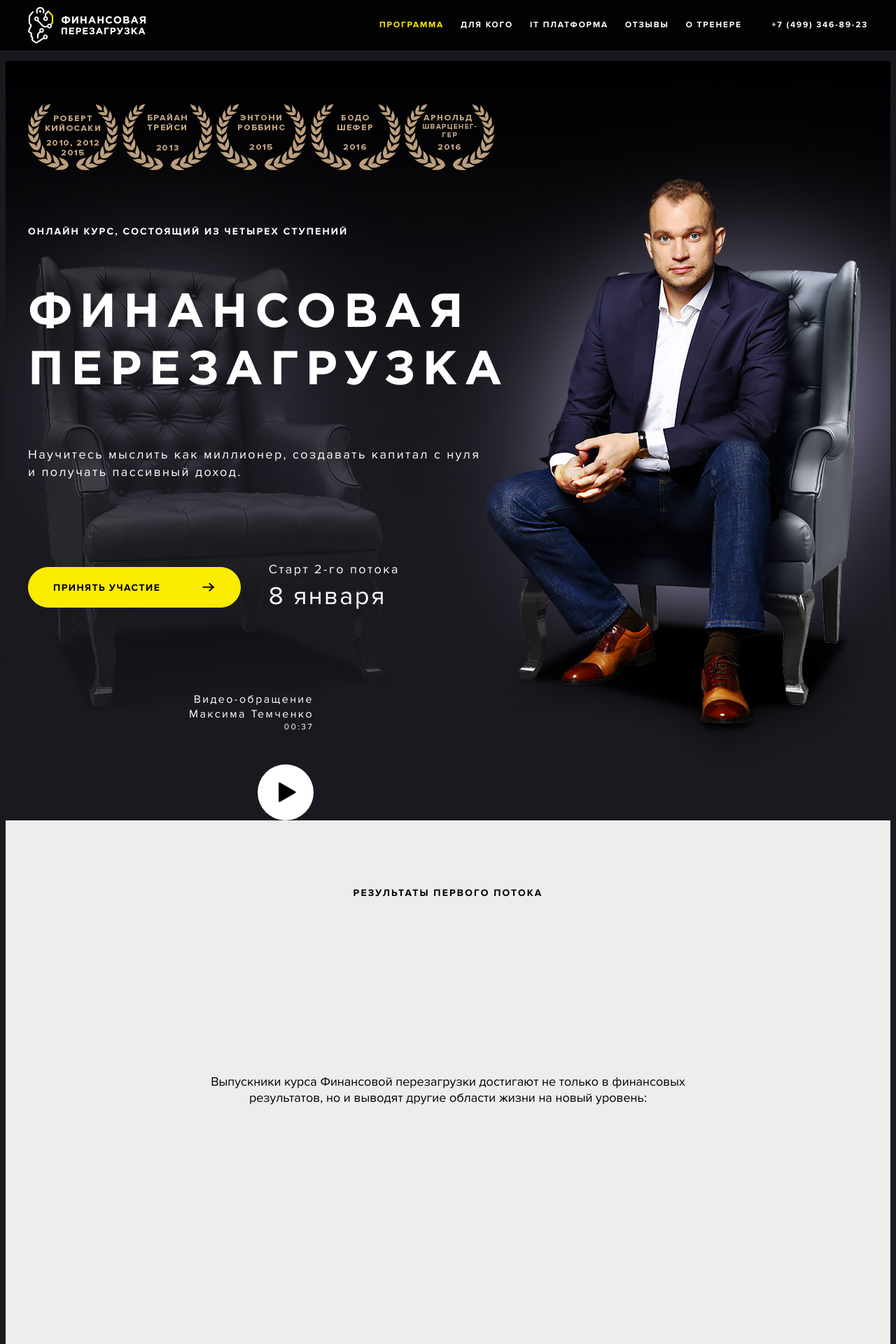
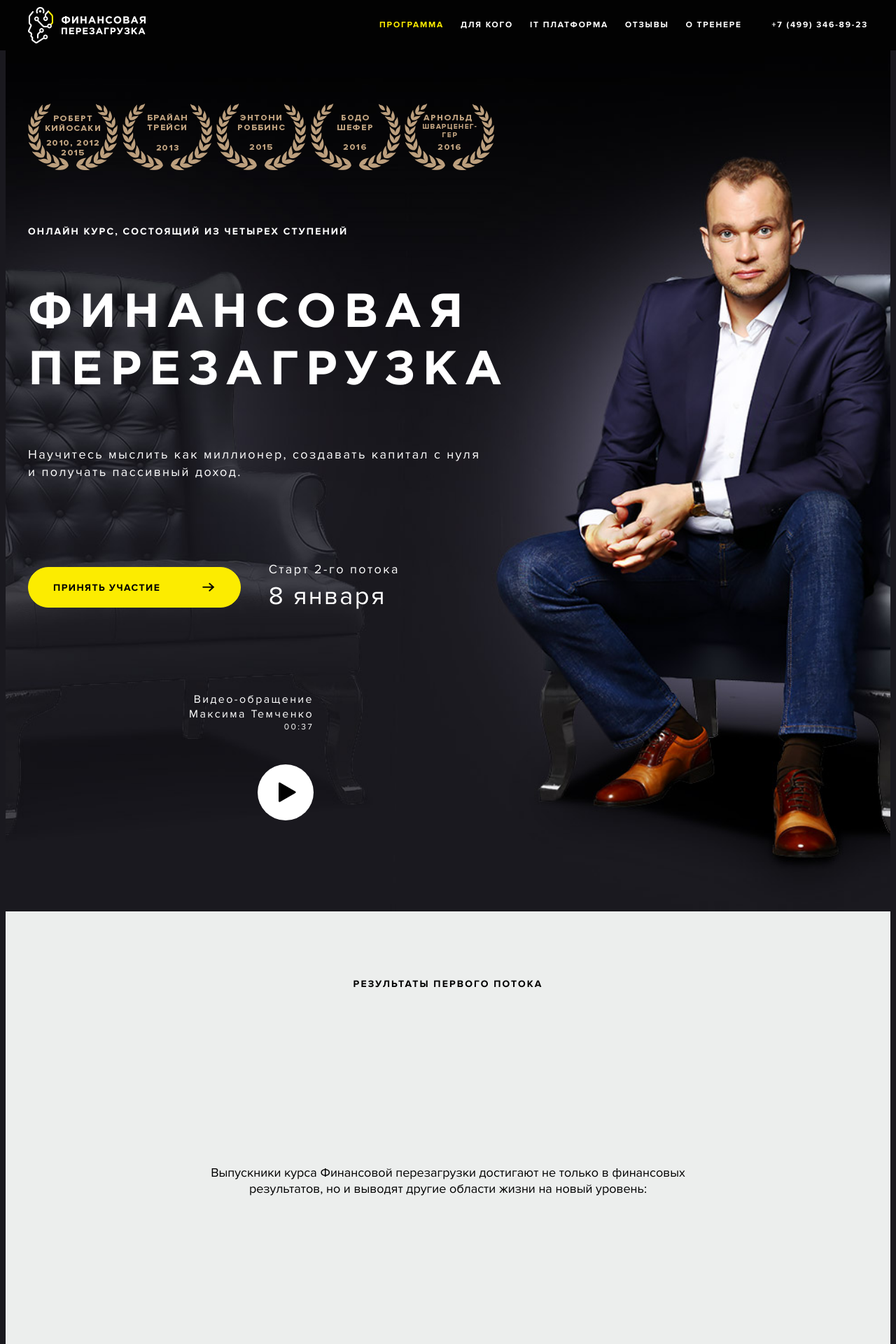
Before and after one commit to BulatSa/finperegruz, a PHP site: page / in a window 1280 px wide. Shown: the top 1920 px of the page at 70% size. Run offline with PHP 8.4, Linux system fonts and the light colour scheme; style sheets or scripts are compiled from the project's sources; some libraries are stand-ins or nearby versions; some web fonts are replaced.

Commit message:
header bg fix

```diff
--- a/sass/modules/_header.scss
+++ b/sass/modules/_header.scss
@@ -2,11 +2,15 @@
 	min-height: 100vh;
 	padding-top: $pad-xl;
 	background: url('../img/bg-head-xl.jpg') no-repeat center center;
+	padding-bottom: 130px;
+	background-size: auto 100%;
 	@include res(l) {
 		padding-top: 0;
+		min-height: 770px;
+		background-position: 50% 50%;
+	}
+	@include res(m){
 		min-height: 860px;
-		background-position: 50% 50%;
-		background-size: auto 100%;
 	}
 	@include res(s) {
 		min-height: 560px;
```
